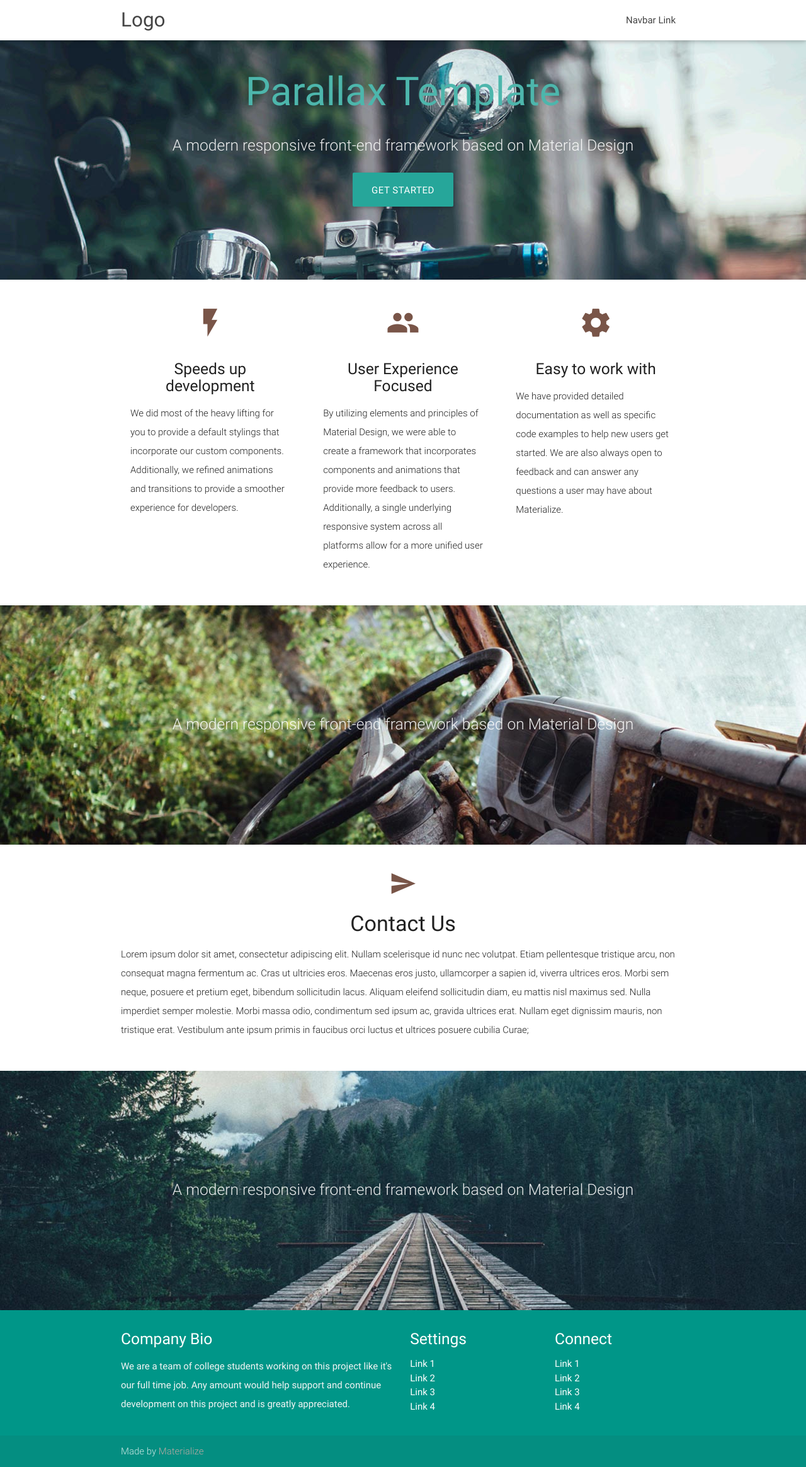
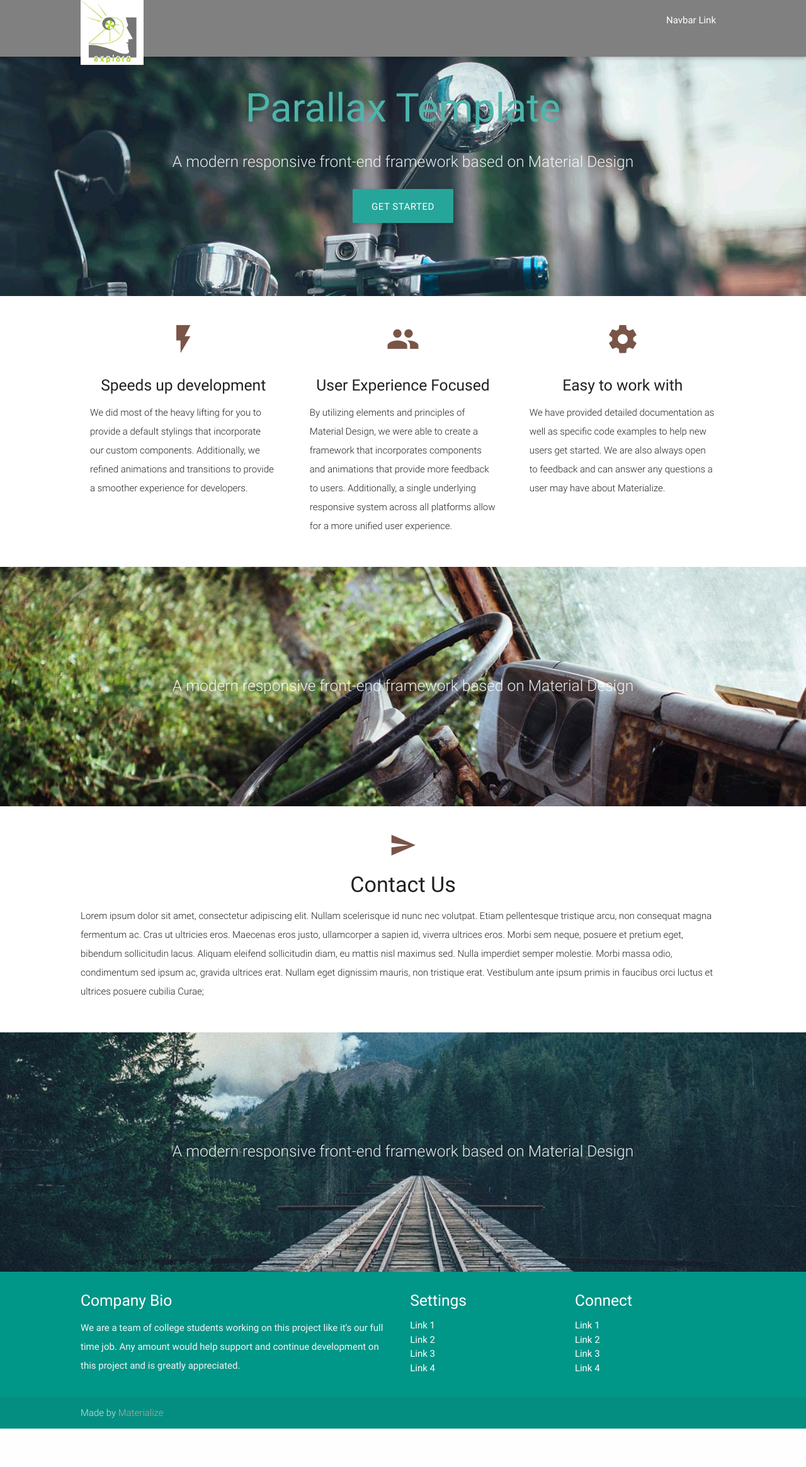
Before and after one commit to shailshah9/Explora.in, a PHP site: page / in a window 1280 px wide. Shown: the whole page at 63% size. After the commit the page ends 2268 px from the top, so only its background shows below. Run offline with PHP 8.4, Linux system fonts and the light colour scheme.

Commit message:
logo modification; minor changes

```diff
--- a/css/style.css
+++ b/css/style.css
@@ -1,14 +1,7 @@
-/* Custom Stylesheet */
-/**
- * Use this file to override Materialize files so you can update
- * the core Materialize files in the future
- *
- * Made By MaterializeCSS.com
- */
-
 nav ul a,
 nav .brand-logo {
-  color: #444;
+  color: #FFF;
+  vertical-align: middle;
 }
 
 p {
@@ -55,3 +48,25 @@ p {
 footer.page-footer {
   margin: 0;
 }
+
+.logo1{
+  width: 100px;
+  height: 90px;
+}
+
+nav{
+  background-color: grey;
+}
+.container{
+  width: 80% !important;
+}
+.nav-wrapper ul li{
+  height: inherit;
+}
+
+
+@media only screen and (min-width: 601px){
+  nav{
+    height: 90px;
+  }
+}
--- a/index.html
+++ b/index.html
@@ -1,10 +1,9 @@
-<!DOCTYPE html>
 <!DOCTYPE html>
 <html lang="en">
 <head>
   <meta http-equiv="Content-Type" content="text/html; charset=UTF-8"/>
   <meta name="viewport" content="width=device-width, initial-scale=1, maximum-scale=1.0, user-scalable=no"/>
-  <title>Parallax Template - Materialize</title>
+  <title>Explora Academy of Design</title>
 
   <!-- CSS  -->
   <link href="https://fonts.googleapis.com/icon?family=Material+Icons" rel="stylesheet">
@@ -12,9 +11,11 @@
   <link href="css/style.css" type="text/css" rel="stylesheet" media="screen,projection"/>
 </head>
 <body>
-  <nav class="white" role="navigation">
+  <nav role="navigation">
     <div class="nav-wrapper container">
-      <a id="logo-container" href="#" class="brand-logo">Logo</a>
+      <a id="logo-container" href="#" class="brand-logo">
+      <img src="media/logo.png" class="responsive-img logo1">
+      </a>
       <ul class="right hide-on-med-and-down">
         <li><a href="#">Navbar Link</a></li>
       </ul>
@@ -41,7 +42,7 @@
 
       </div>
     </div>
-    <div class="parallax"><img src="background1.jpg" alt="Unsplashed background img 1"></div>
+    <div class="parallax"><img src="media/background1.jpg" alt="Unsplashed background img 1"></div>
   </div>
 
 
```
Also changed, not shown: media/background1.jpg (renamed from background1.jpg), media/background2.jpg (renamed from background2.jpg), media/background3.jpg (renamed from background3.jpg), media/logo.jpg (added), media/logo.png (added).
